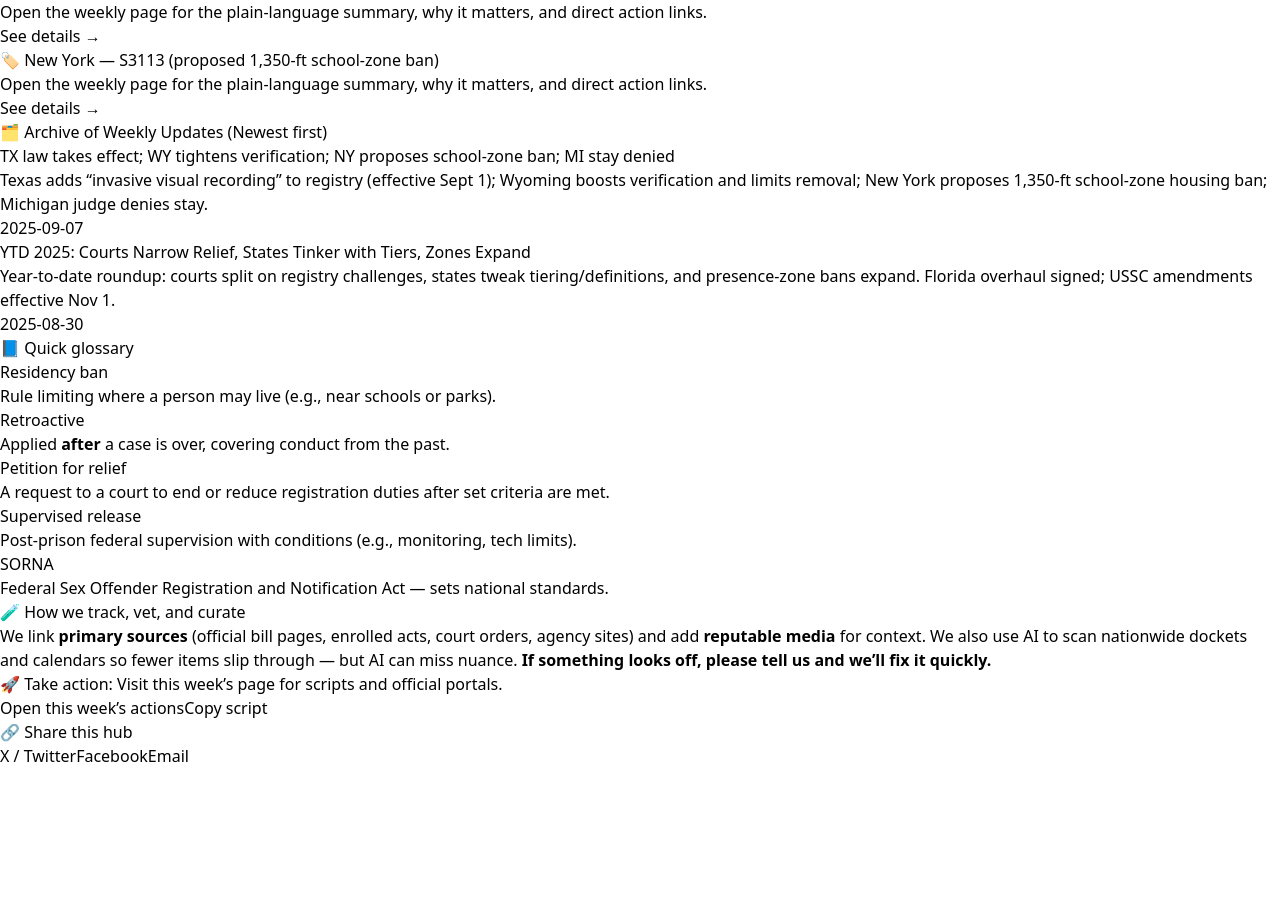
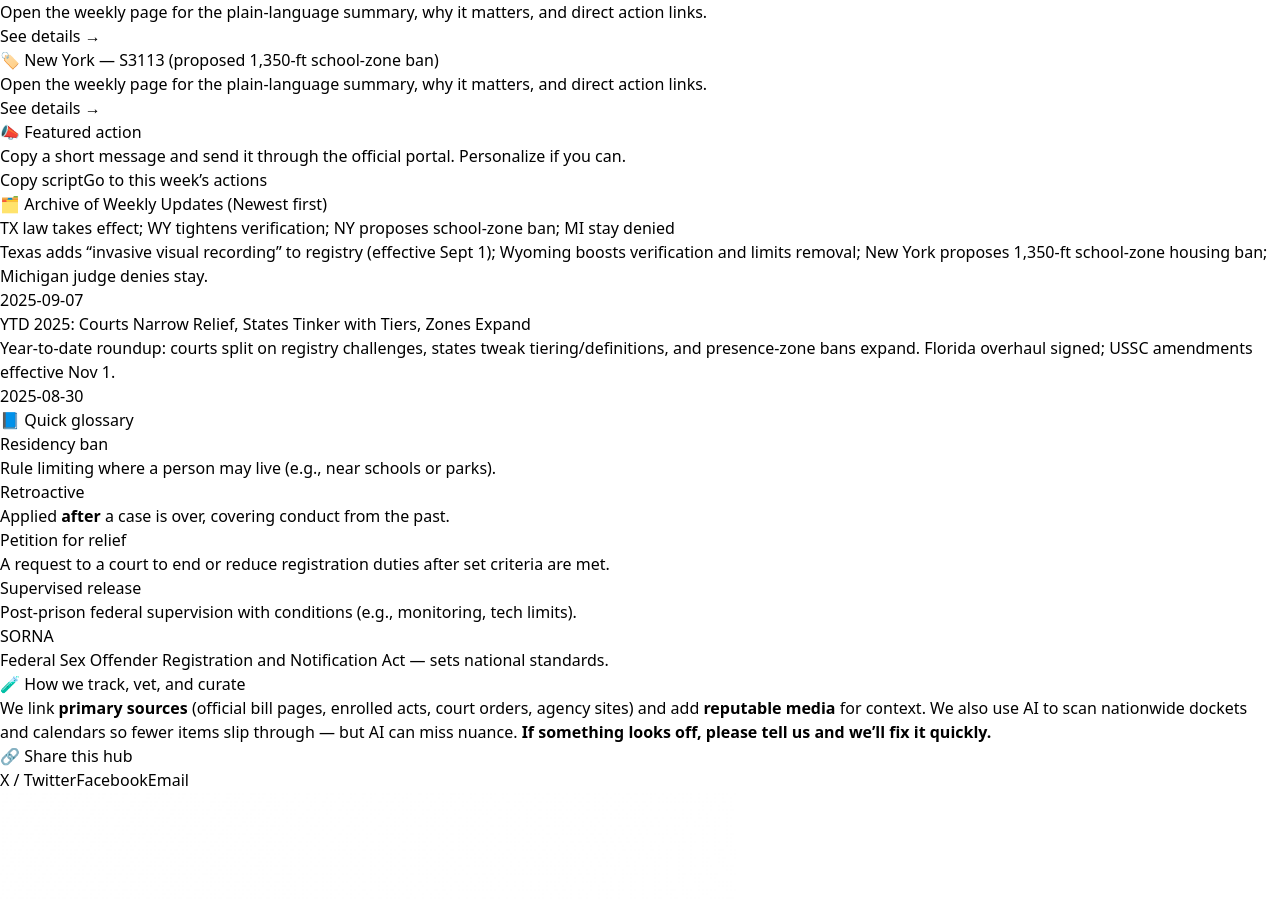
Before and after one commit to projectsolarrecon/Solar, a React (Vite) app: page /resources/legislative-tracker in a window 1280 px wide. Shown: the part 3464-4365 px from the top of the page. Built offline with nearby package versions, Linux system fonts and the light colour scheme.

Commit message:
Update LegislativeTracker.tsx remove sticky take action

```diff
--- a/src/pages/resources/LegislativeTracker.tsx
+++ b/src/pages/resources/LegislativeTracker.tsx
@@ -158,7 +158,32 @@ export default function LegislativeTracker(): JSX.Element {
       </section>
 
       {/* Featured action (always visible) */}
-
+      <section className="mt-2">
+        <div className="max-w-6xl mx-auto px-4 sm:px-6 lg:px-8">
+          <div className="rounded-2xl bg-slate-50 border border-slate-200 p-5 shadow-sm flex flex-col gap-3 md:flex-row md:items-center md:justify-between">
+            <div className="text-slate-800">
+              <div className="font-semibold">📣 Featured action</div>
+              <p className="text-sm">Copy a short message and send it through the official portal. Personalize if you can.</p>
+            </div>
+            <div className="flex gap-2">
+              <button
+                onClick={() => copyText('script-feature', 'Hello — Please provide clear, plain-language guidance and timelines so families can comply without surprises. Thank you.')}
+                className="text-sm rounded-lg px-3 py-2 ring-1 ring-slate-300 hover:bg-slate-100"
+              >
+                {copied === 'script-feature' ? 'Copied!' : 'Copy script'}
+              </button>
+              {latest && (
+                <Link
+                  to={`/resources/legislative-tracker/${latest.slug}#highlights`}
+                  className="text-sm rounded-lg px-3 py-2 ring-1 ring-slate-300 hover:bg-slate-100"
+                >
+                  Go to this week’s actions
+                </Link>
+              )}
+            </div>
+          </div>
+        </div>
+      </section>
       {/* Archive — dark gradient header */}
       <section id="archive" className="mt-6">
         <header className="text-white bg-gradient-to-r from-slate-800 to-slate-600">
@@ -239,31 +264,6 @@ export default function LegislativeTracker(): JSX.Element {
         </div>
       </section>
       {/* Sticky "Take Action" bar (desktop & mobile) */}
-      {latest && (
-        <div className="fixed inset-x-0 bottom-0 z-30 print:hidden">
-          <div className="mx-auto max-w-6xl px-4 sm:px-6 lg:px-8 pb-4">
-            <div className="rounded-2xl shadow-lg bg-white ring-1 ring-slate-200 p-3 flex flex-col gap-2 sm:flex-row sm:items-center sm:justify-between">
-              <div className="text-slate-800">
-                <span className="font-semibold">🚀 Take action:</span> Visit this week’s page for scripts and official portals.
-              </div>
-              <div className="flex gap-2">
-                <Link
-                  to={`/resources/legislative-tracker/${latest.slug}#highlights`}
-                  className="rounded-xl px-3 py-2 text-sm ring-1 ring-slate-300 hover:bg-slate-50"
-                >
-                  Open this week’s actions
-                </Link>
-                <button
-                  onClick={() => copyText('sticky-script', 'Hello — Please provide clear, plain-language guidance and timelines so families can comply without surprises. Thank you.')}
-                  className="rounded-xl px-3 py-2 text-sm ring-1 ring-slate-300 hover:bg-slate-50"
-                >
-                  {copied === 'sticky-script' ? 'Copied!' : 'Copy script'}
-                </button>
-              </div>
-            </div>
-          </div>
-        </div>
-      )}
 
       {/* Social share */}
       <section className="py-8">
```
